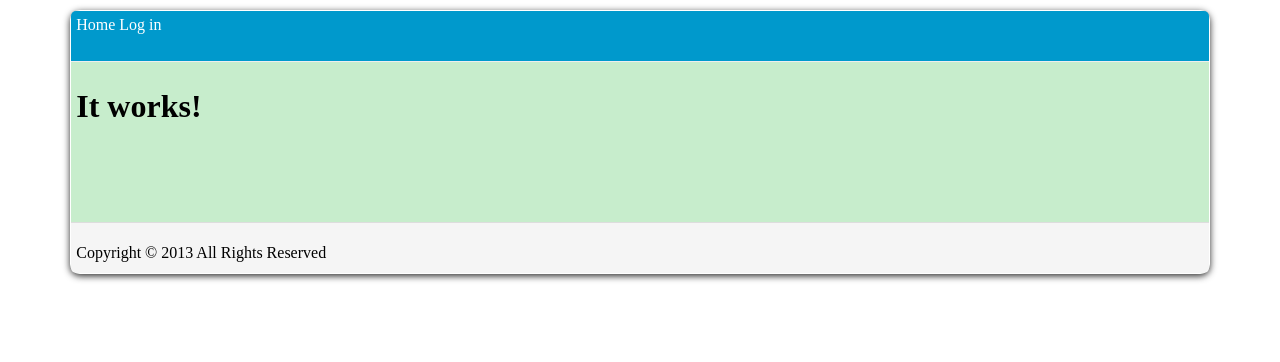
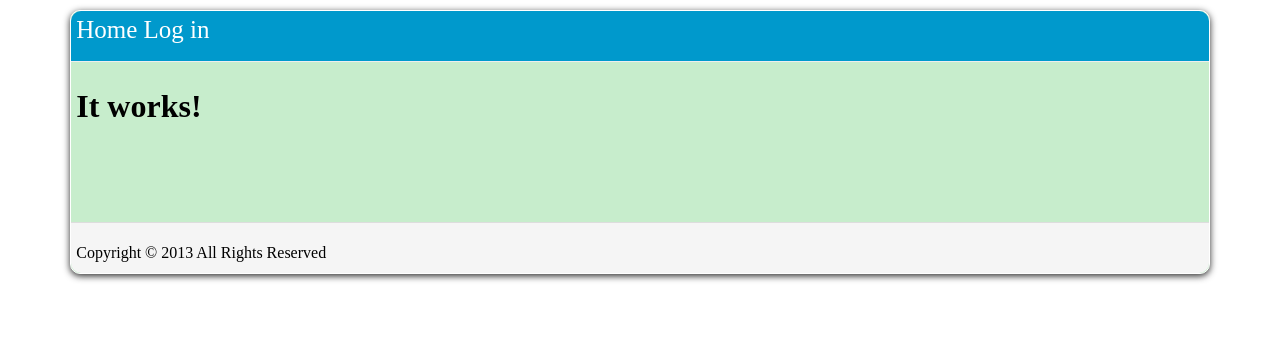
Before and after one commit to pz325/hornbook-django, a Django app: page / in a window 1280 px wide. Shown: the top 362 px of the page. Run offline with Django 3.2, Linux system fonts and the light colour scheme; parts of the project's set-up code (start-up, migrations or seed data) failed here and were passed over; some libraries are stand-ins or nearby versions.

Commit message:
update style

```diff
--- a/static/css/main.css
+++ b/static/css/main.css
@@ -4,6 +4,7 @@
     display: inline;
     font-size: 20em;
     font-family: "DFKai-SB", "BiauKai", "STKaiti";
+    color: #444444;
 }
 
 html, body { height : 100%; }
@@ -47,22 +48,23 @@ html, body { height : 100%; }
     height: 40px;
     border-bottom: 1px solid #EEE;
     background-color: #0099CC;
-    -webkit-border-top-left-radius: 5px;
-    -webkit-border-top-right-radius: 5px;
-    -moz-border-radius-topleft: 5px;
-    -moz-border-radius-topright: 5px;
-    border-top-left-radius: 5px;
-    border-top-right-radius: 5px;
+    -webkit-border-top-left-radius: 10px;
+    -webkit-border-top-right-radius: 10px;
+    -moz-border-radius-topleft: 10px;
+    -moz-border-radius-topright: 10px;
+    border-top-left-radius: 10px;
+    border-top-right-radius: 10px;
     color: #FFFFFF;
+    font-size: 25px;
 }
 .footer {
     height: 40px;
     background-color: whiteSmoke;
     border-top: 1px solid #DDD;
-    -webkit-border-bottom-left-radius: 5px;
-    -webkit-border-bottom-right-radius: 5px;
-    -moz-border-radius-bottomleft: 5px;
-    -moz-border-radius-bottomright: 5px;
-    border-bottom-left-radius: 5px;
-    border-bottom-right-radius: 5px;
+    -webkit-border-bottom-left-radius: 10px;
+    -webkit-border-bottom-right-radius: 10px;
+    -moz-border-radius-bottomleft: 10px;
+    -moz-border-radius-bottomright: 10px;
+    border-bottom-left-radius: 10px;
+    border-bottom-right-radius: 10px;
 }
```
